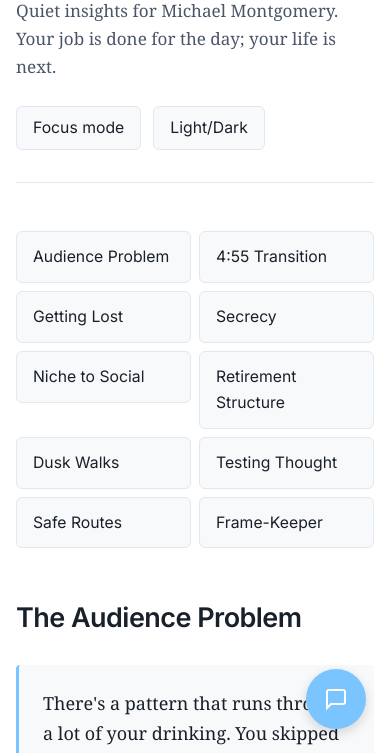
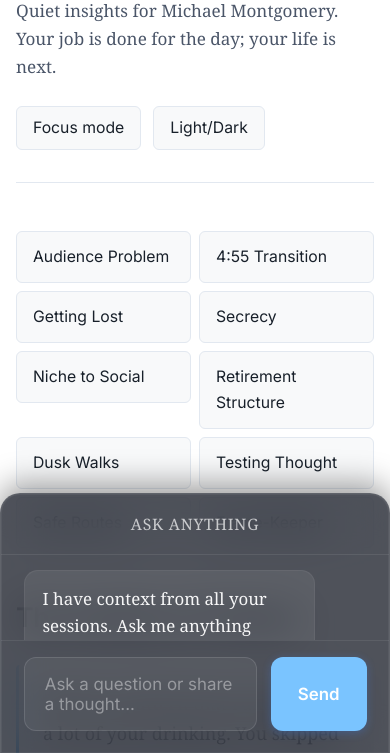
Before and after one commit to a-libre/recovery-mm, a website: page index.html in a window 390 px wide. Shown: the part 91-844 px from the top of the page. Drawn offline with Linux system fonts and the light colour scheme; a web font is replaced by a local one.

Commit message:
Redesign AI chat: bottom-center glassmorphism, always visible, remove non-working Generate AI Reflection buttons

```diff
--- a/ai-chat.js
+++ b/ai-chat.js
@@ -62,7 +62,6 @@ TONE: Journalist to journalist. Direct, precise, curious. Not therapeutic jargon
 
 // Chat state
 let chatHistory = [];
-let isOpen = false;
 
 // Initialize chat on page load
 function initAIChat() {
@@ -75,16 +74,9 @@ function initAIChat() {
 function createChatUI() {
     const chatHTML = `
         <div id="ai-chat-container" class="ai-chat-container">
-            <button id="ai-chat-toggle" class="ai-chat-toggle" aria-label="Toggle AI chat">
-                <svg width="24" height="24" viewBox="0 0 24 24" fill="none" stroke="currentColor" stroke-width="2">
-                    <path d="M21 15a2 2 0 0 1-2 2H7l-4 4V5a2 2 0 0 1 2-2h14a2 2 0 0 1 2 2z"></path>
-                </svg>
-            </button>
-
-            <div id="ai-chat-window" class="ai-chat-window" style="display: none;">
+            <div id="ai-chat-window" class="ai-chat-window">
                 <div class="ai-chat-header">
-                    <h3>Recovery Dialogue</h3>
-                    <button id="ai-chat-close" class="ai-chat-close" aria-label="Close chat">×</button>
+                    <h3>Ask Anything</h3>
                 </div>
 
                 <div id="ai-chat-messages" class="ai-chat-messages">
@@ -111,13 +103,9 @@ function createChatUI() {
 
 // Attach event listeners
 function attachEventListeners() {
-    const toggle = document.getElementById('ai-chat-toggle');
-    const close = document.getElementById('ai-chat-close');
     const send = document.getElementById('ai-chat-send');
     const input = document.getElementById('ai-chat-input');
 
-    toggle.addEventListener('click', toggleChat);
-    close.addEventListener('click', toggleChat);
     send.addEventListener('click', sendMessage);
 
     input.addEventListener('keydown', (e) => {
@@ -126,22 +114,6 @@ function attachEventListeners() {
             sendMessage();
         }
     });
-}
-
-// Toggle chat window
-function toggleChat() {
-    isOpen = !isOpen;
-    const window = document.getElementById('ai-chat-window');
-    const toggle = document.getElementById('ai-chat-toggle');
-
-    if (isOpen) {
-        window.style.display = 'flex';
-        toggle.style.display = 'none';
-        document.getElementById('ai-chat-input').focus();
-    } else {
-        window.style.display = 'none';
-        toggle.style.display = 'flex';
-    }
 }
 
 // Send message
--- a/styles.css
+++ b/styles.css
@@ -892,119 +892,111 @@ body {
 }
 
 /* ===================================
-   AI Chat Interface
+   AI Chat Interface - Glassmorphism Bottom Center
    =================================== */
 
 .ai-chat-container {
     position: fixed;
-    bottom: 24px;
-    right: 24px;
+    bottom: 0;
+    left: 50%;
+    transform: translateX(-50%);
     z-index: 1000;
+    width: 100%;
+    max-width: 900px;
+    pointer-events: none;
 }
 
 .ai-chat-toggle {
-    width: 60px;
-    height: 60px;
-    border-radius: 50%;
-    background: var(--accent);
-    color: white;
-    border: none;
-    cursor: pointer;
-    display: flex;
-    align-items: center;
-    justify-content: center;
-    box-shadow: 0 4px 12px rgba(0, 0, 0, 0.15);
-    transition: all 0.3s ease;
-}
-
-.ai-chat-toggle:hover {
-    background: var(--accent-hover);
-    transform: scale(1.05);
+    display: none; /* Always visible, no toggle needed */
 }
 
 .ai-chat-window {
-    position: fixed;
-    bottom: 24px;
-    right: 24px;
-    width: 400px;
-    max-width: calc(100vw - 48px);
-    height: 600px;
-    max-height: calc(100vh - 100px);
-    background: var(--bg-primary);
-    border: 1px solid var(--border);
-    border-radius: 16px;
-    box-shadow: 0 8px 24px rgba(0, 0, 0, 0.12);
+    position: relative;
+    width: 100%;
+    height: 280px;
+    background: rgba(20, 25, 35, 0.75);
+    backdrop-filter: blur(20px) saturate(180%);
+    -webkit-backdrop-filter: blur(20px) saturate(180%);
+    border: 1px solid rgba(255, 255, 255, 0.1);
+    border-bottom: none;
+    border-radius: 24px 24px 0 0;
+    box-shadow: 0 -8px 32px rgba(0, 0, 0, 0.4),
+                0 0 0 1px rgba(255, 255, 255, 0.05) inset;
     display: flex;
     flex-direction: column;
     overflow: hidden;
+    pointer-events: auto;
+    transition: height 0.3s ease;
+}
+
+.ai-chat-window:hover {
+    background: rgba(20, 25, 35, 0.85);
 }
 
 .ai-chat-header {
-    padding: var(--space-4);
-    border-bottom: 1px solid var(--border);
+    padding: 1.25rem 1.75rem 1rem;
+    border-bottom: 1px solid rgba(255, 255, 255, 0.08);
     display: flex;
-    justify-content: space-between;
+    justify-content: center;
     align-items: center;
-    background: var(--bg-secondary);
+    background: transparent;
 }
 
 .ai-chat-header h3 {
-    font-family: var(--font-sans);
-    font-size: 16px;
-    font-weight: 600;
+    font-family: var(--font-serif);
+    font-size: 0.875rem;
+    font-weight: 400;
     margin: 0;
-    color: var(--text-primary);
+    color: rgba(255, 255, 255, 0.7);
+    letter-spacing: 0.05em;
+    text-transform: uppercase;
 }
 
 .ai-chat-close {
-    background: none;
-    border: none;
-    font-size: 24px;
-    color: var(--text-secondary);
-    cursor: pointer;
-    padding: 0;
-    width: 32px;
-    height: 32px;
-    display: flex;
-    align-items: center;
-    justify-content: center;
-    border-radius: 4px;
-    transition: all 0.2s ease;
-}
-
-.ai-chat-close:hover {
-    background: var(--bg-tertiary);
-    color: var(--text-primary);
+    display: none; /* No close button - always visible */
 }
 
 .ai-chat-messages {
     flex: 1;
     overflow-y: auto;
-    padding: var(--space-4);
+    padding: 1rem 1.75rem;
     display: flex;
     flex-direction: column;
-    gap: var(--space-3);
+    gap: 0.75rem;
+    scrollbar-width: thin;
+    scrollbar-color: rgba(255, 255, 255, 0.2) transparent;
+}
+
+.ai-chat-messages::-webkit-scrollbar {
+    width: 6px;
+}
+
+.ai-chat-messages::-webkit-scrollbar-thumb {
+    background: rgba(255, 255, 255, 0.2);
+    border-radius: 3px;
 }
 
 .ai-message,
 .user-message {
-    padding: var(--space-3);
-    border-radius: 12px;
+    padding: 0.75rem 1rem;
+    border-radius: 14px;
     max-width: 85%;
-    font-size: 15px;
-    line-height: 1.5;
+    font-size: 0.9375rem;
+    line-height: 1.6;
 }
 
 .ai-message {
-    background: var(--bg-secondary);
-    color: var(--text-primary);
+    background: rgba(255, 255, 255, 0.08);
+    color: rgba(255, 255, 255, 0.95);
     align-self: flex-start;
+    border: 1px solid rgba(255, 255, 255, 0.05);
 }
 
 .user-message {
     background: var(--accent);
     color: white;
     align-self: flex-end;
+    box-shadow: 0 2px 8px rgba(59, 130, 246, 0.3);
 }
 
 .ai-message p,
@@ -1046,47 +1038,56 @@ body {
 }
 
 .ai-chat-input-container {
-    padding: var(--space-4);
-    border-top: 1px solid var(--border);
+    padding: 1rem 1.75rem 1.5rem;
+    border-top: 1px solid rgba(255, 255, 255, 0.08);
     display: flex;
-    gap: var(--space-2);
-    background: var(--bg-primary);
+    gap: 0.75rem;
+    background: transparent;
 }
 
 .ai-chat-input {
     flex: 1;
-    padding: var(--space-3);
-    border: 1px solid var(--border);
-    border-radius: 8px;
+    padding: 0.875rem 1.125rem;
+    border: 1px solid rgba(255, 255, 255, 0.12);
+    border-radius: 12px;
     font-family: var(--font-sans);
-    font-size: 15px;
+    font-size: 0.9375rem;
     resize: none;
-    background: var(--bg-primary);
-    color: var(--text-primary);
+    background: rgba(255, 255, 255, 0.05);
+    color: rgba(255, 255, 255, 0.95);
     outline: none;
-    transition: border-color 0.2s ease;
+    transition: all 0.2s ease;
+}
+
+.ai-chat-input::placeholder {
+    color: rgba(255, 255, 255, 0.4);
 }
 
 .ai-chat-input:focus {
     border-color: var(--accent);
+    background: rgba(255, 255, 255, 0.08);
+    box-shadow: 0 0 0 3px rgba(59, 130, 246, 0.1);
 }
 
 .ai-chat-send {
-    padding: var(--space-3) var(--space-4);
+    padding: 0.875rem 1.5rem;
     background: var(--accent);
     color: white;
     border: none;
-    border-radius: 8px;
+    border-radius: 12px;
     font-family: var(--font-sans);
-    font-size: 15px;
-    font-weight: 500;
+    font-size: 0.9375rem;
+    font-weight: 600;
     cursor: pointer;
-    transition: background 0.2s ease;
+    transition: all 0.2s ease;
+    box-shadow: 0 2px 8px rgba(59, 130, 246, 0.3);
     white-space: nowrap;
 }
 
 .ai-chat-send:hover {
     background: var(--accent-hover);
+    transform: translateY(-1px);
+    box-shadow: 0 4px 12px rgba(59, 130, 246, 0.4);
 }
 
 .ai-chat-send:active {
@@ -1094,15 +1095,24 @@ body {
 }
 
 @media (max-width: 768px) {
-    .ai-chat-window {
-        width: calc(100vw - 32px);
-        height: calc(100vh - 100px);
-        bottom: 16px;
-        right: 16px;
+    .ai-chat-container {
+        max-width: 100%;
     }
 
-    .ai-chat-toggle {
-        bottom: 16px;
-        right: 16px;
+    .ai-chat-window {
+        height: 260px;
+        border-radius: 20px 20px 0 0;
+    }
+
+    .ai-chat-header {
+        padding: 1rem 1.25rem 0.875rem;
+    }
+
+    .ai-chat-messages {
+        padding: 0.875rem 1.25rem;
+    }
+
+    .ai-chat-input-container {
+        padding: 0.875rem 1.25rem 1.25rem;
     }
 }
```
Also changed, not shown: index.html (+0 -40 lines).
